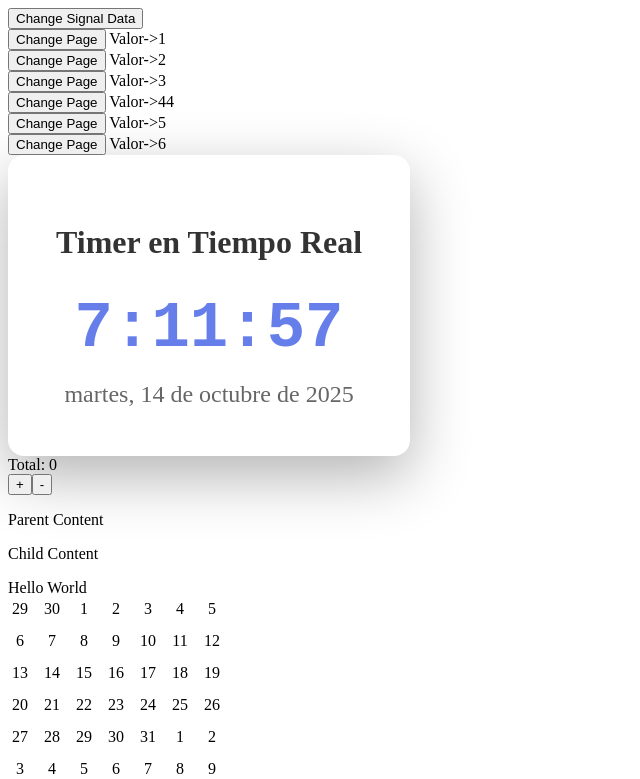
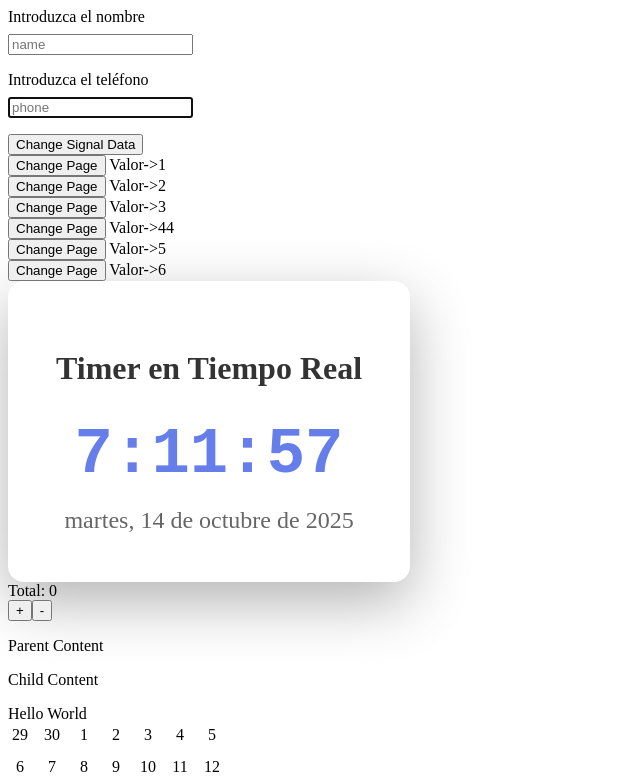
Before and after one commit to PedroHurtado/angular_ceg, an Angular app: page / in a window 1280 px wide. Shown: the top 779 px of the page, without its empty margins (0-640 px from the left). Built offline with nearby package versions, Linux system fonts and the light colour scheme.

Commit message:
viewChild

```diff
--- a/src/app/app.html
+++ b/src/app/app.html
@@ -1,3 +1,4 @@
+<app-focus/>
 <app-parent-signal/>
 <app-timer/>
 <app-counter/>
--- a/src/app/app.ts
+++ b/src/app/app.ts
@@ -6,10 +6,11 @@ import { Parent as ParentContent  } from './content/parent/parent'
 import { Counter } from './counter/counter';
 import { Timer } from './timer/timer';
 import { ParentSignal } from './input-signal/parent-signal/parent-signal';
+import { Focus } from './focus/focus';
 
 @Component({
   selector: 'app-root',
-  imports: [Calendar, Parent, ParentContent,Counter, Timer, ParentSignal],
+  imports: [Calendar, Parent, ParentContent,Counter, Timer, ParentSignal, Focus],
   templateUrl: './app.html',
   styleUrl: './app.css',
 })
--- /dev/null
+++ b/src/app/focus/focus.css
@@ -0,0 +1,7 @@
+.control{
+  display: flex;
+  flex-direction: column;
+  gap: 0.5rem;
+  width: max-content;
+  padding-bottom: 1rem;
+}
--- /dev/null
+++ b/src/app/focus/focus.html
@@ -0,0 +1,10 @@
+<form>
+  <div class="control">
+    <label for="name">Introduzca el nombre</label>
+    <input id="name" name="name" placeholder="name" >
+  </div>
+  <div class="control">
+    <label for="phone">Introduzca el teléfono</label>
+    <input id="phone" name="phone" placeholder="phone" #focus>
+  </div>
+</form>
--- /dev/null
+++ b/src/app/focus/focus.ts
@@ -0,0 +1,16 @@
+import { Component, effect, ElementRef, viewChild } from '@angular/core';
+
+@Component({
+  selector: 'app-focus',
+  imports: [],
+  templateUrl: './focus.html',
+  styleUrl: './focus.css'
+})
+export class Focus {
+  focus = viewChild.required<ElementRef<HTMLInputElement>>('focus')
+  constructor(){
+    effect(()=>{
+      this.focus().nativeElement.focus()
+    })
+  }
+}
--- a/src/app/input-signal/child-signal/child-signal.html
+++ b/src/app/input-signal/child-signal/child-signal.html
@@ -1,2 +1,2 @@
-<button (click)="changePage()">Change Page</button>
+<button (click)="changePage($event)">Change Page</button>
 Valor->{{value()}}
```
Also changed, not shown: 1 other file (tests, documents, lock files or other folders).
